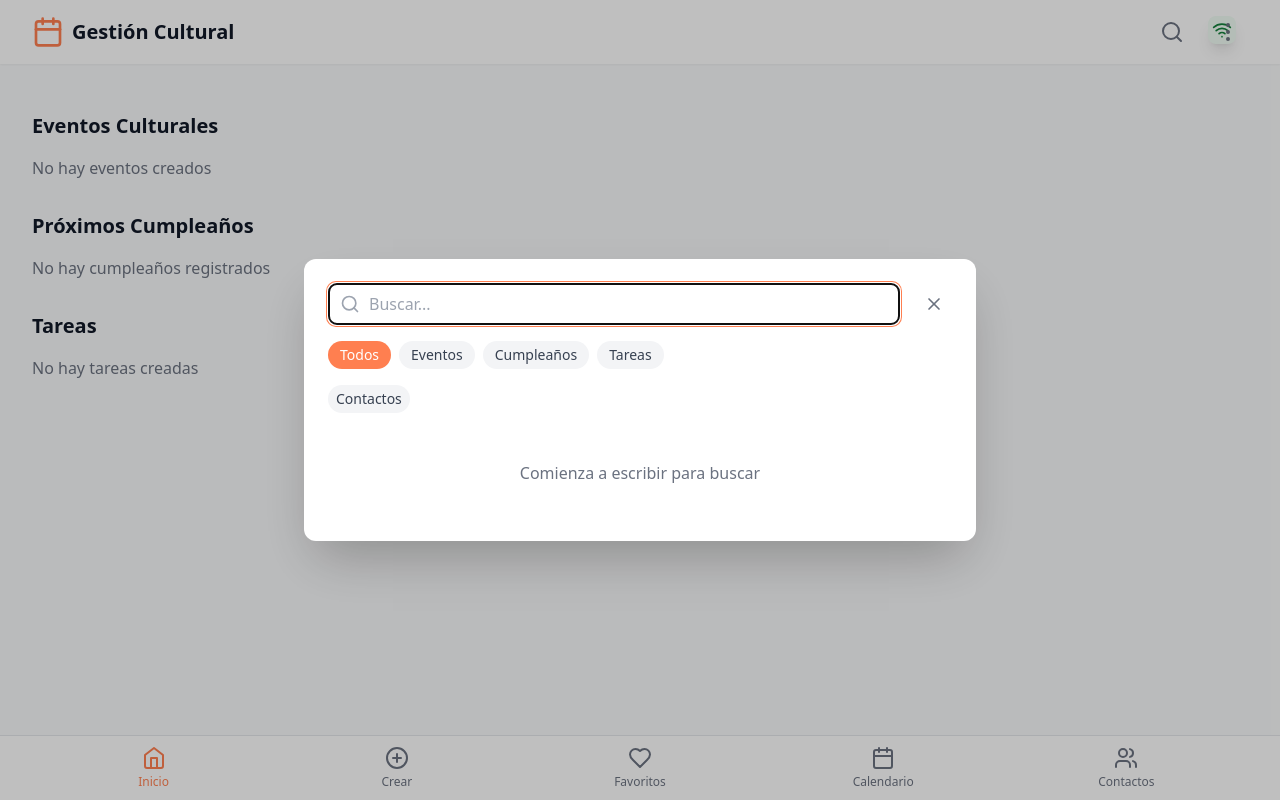
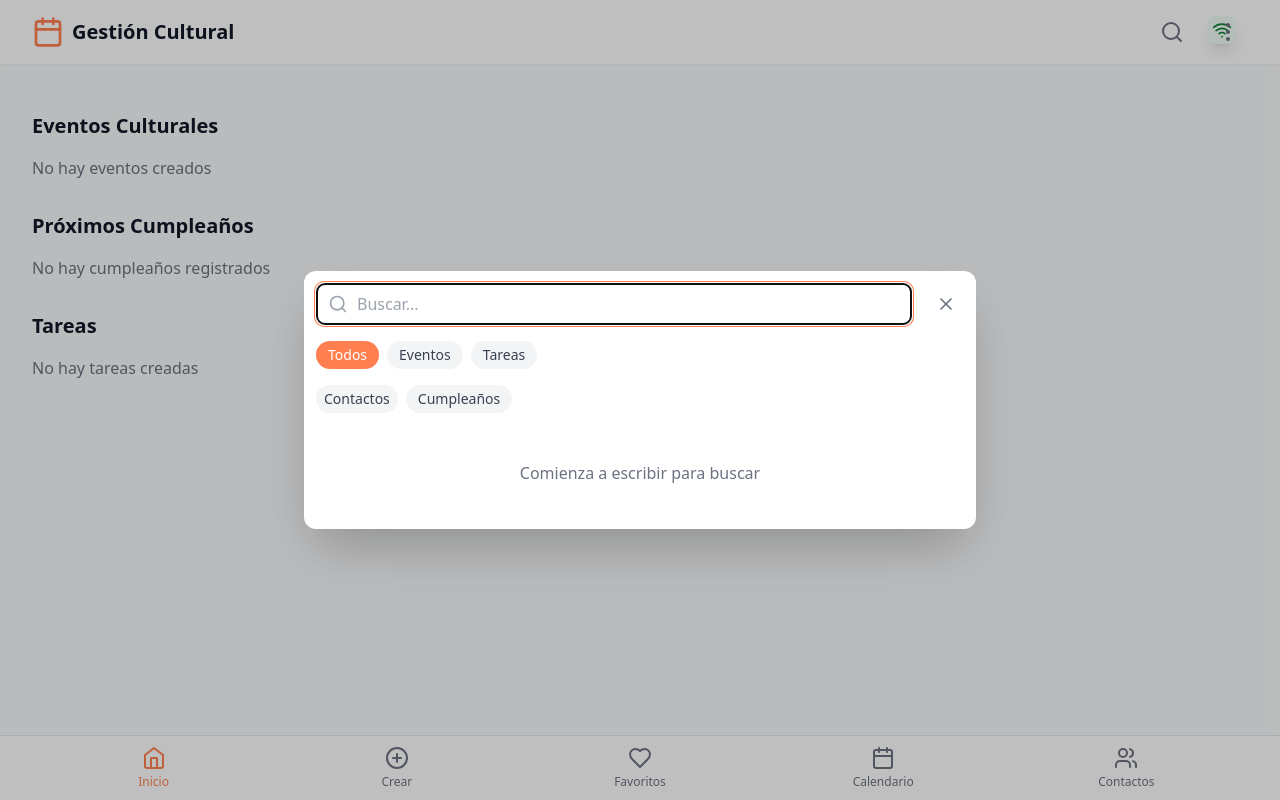
Before and after one commit to radiolibrevientosur/miagendad2, a React (Vite) app: page / in a window 1280 px wide. Both pictures are taken after a click on the button 1172 px from the left and 32 px from the top of the page. Built offline with nearby package versions, Linux system fonts and the light colour scheme.

Commit message:
Update SearchModal.tsx

```diff
--- a/src/components/ui/SearchModal.tsx
+++ b/src/components/ui/SearchModal.tsx
@@ -93,7 +93,7 @@ export const SearchModal: React.FC<{ isOpen: boolean; onClose: () => void }> = (
       <div className="fixed inset-0 bg-black bg-opacity-25" onClick={onClose} />
       <div className="relative min-h-screen flex items-center justify-center p-4">
         <div className="relative bg-white dark:bg-gray-800 w-full max-w-2xl rounded-xl shadow-2xl">
-          <div className="p-6">
+          <div className="p-3">
             <div className="flex justify-between items-center mb-4">
               <div className="relative flex-1 mr-4">
                 <Search className="absolute left-3 top-1/2 transform -translate-y-1/2 text-gray-400 h-5 w-5" />
@@ -120,7 +120,7 @@ export const SearchModal: React.FC<{ isOpen: boolean; onClose: () => void }> = (
                 className={`px-3 py-1 rounded-full text-sm ${
                   filter === 'all'
                     ? 'bg-cultural-escenicas text-white'
-                    : 'bg-gray-100 dark:bg-gray-700 text-gray-700 dark:text-gray-300'
+                    : 'bg-gray-100 dark:bg-gray-00 text-gray-700 dark:text-gray-300'
                 }`}
               >
                 Todos
@@ -134,16 +134,6 @@ export const SearchModal: React.FC<{ isOpen: boolean; onClose: () => void }> = (
                 }`}
               >
                 Eventos
-              </button>
-              <button
-                onClick={() => setFilter('birthdays')}
-                className={`px-3 py-1 rounded-full text-sm ${
-                  filter === 'birthdays'
-                    ? 'bg-cultural-escenicas text-white'
-                    : 'bg-gray-100 dark:bg-gray-700 text-gray-700 dark:text-gray-300'
-                }`}
-              >
-                Cumpleaños
               </button>
               <button
                 onClick={() => setFilter('tasks')}
@@ -167,6 +157,15 @@ export const SearchModal: React.FC<{ isOpen: boolean; onClose: () => void }> = (
                 }`}
               >
                 Contactos
+              </button><button
+                onClick={() => setFilter('birthdays')}
+                className={`px-3 py-1 rounded-full text-sm ${
+                  filter === 'birthdays'
+                    ? 'bg-cultural-escenicas text-white'
+                    : 'bg-gray-100 dark:bg-gray-700 text-gray-700 dark:text-gray-300'
+                }`}
+              >
+                Cumpleaños
               </button></div>
             <div className="max-h-96 overflow-y-auto">
               {results.length > 0 ? (
```
